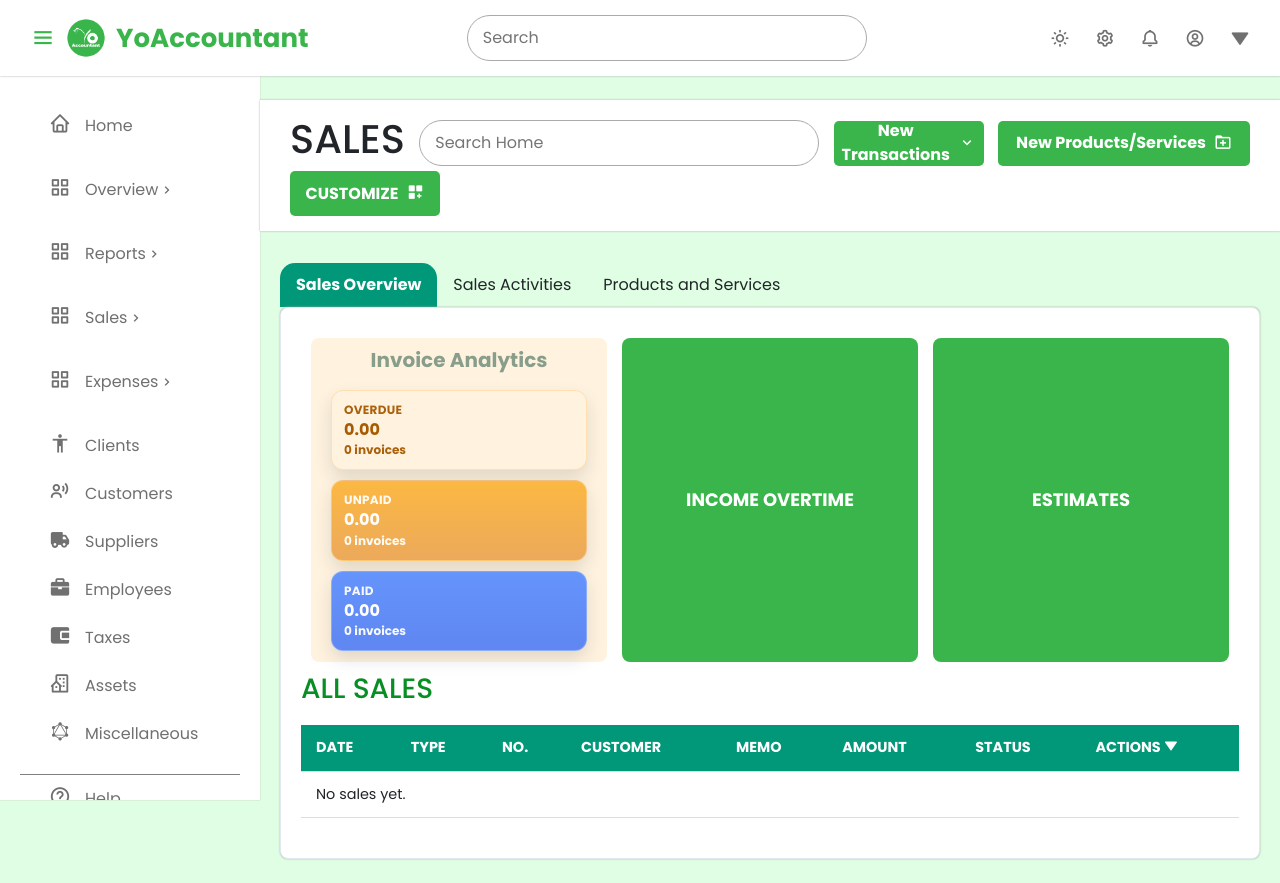
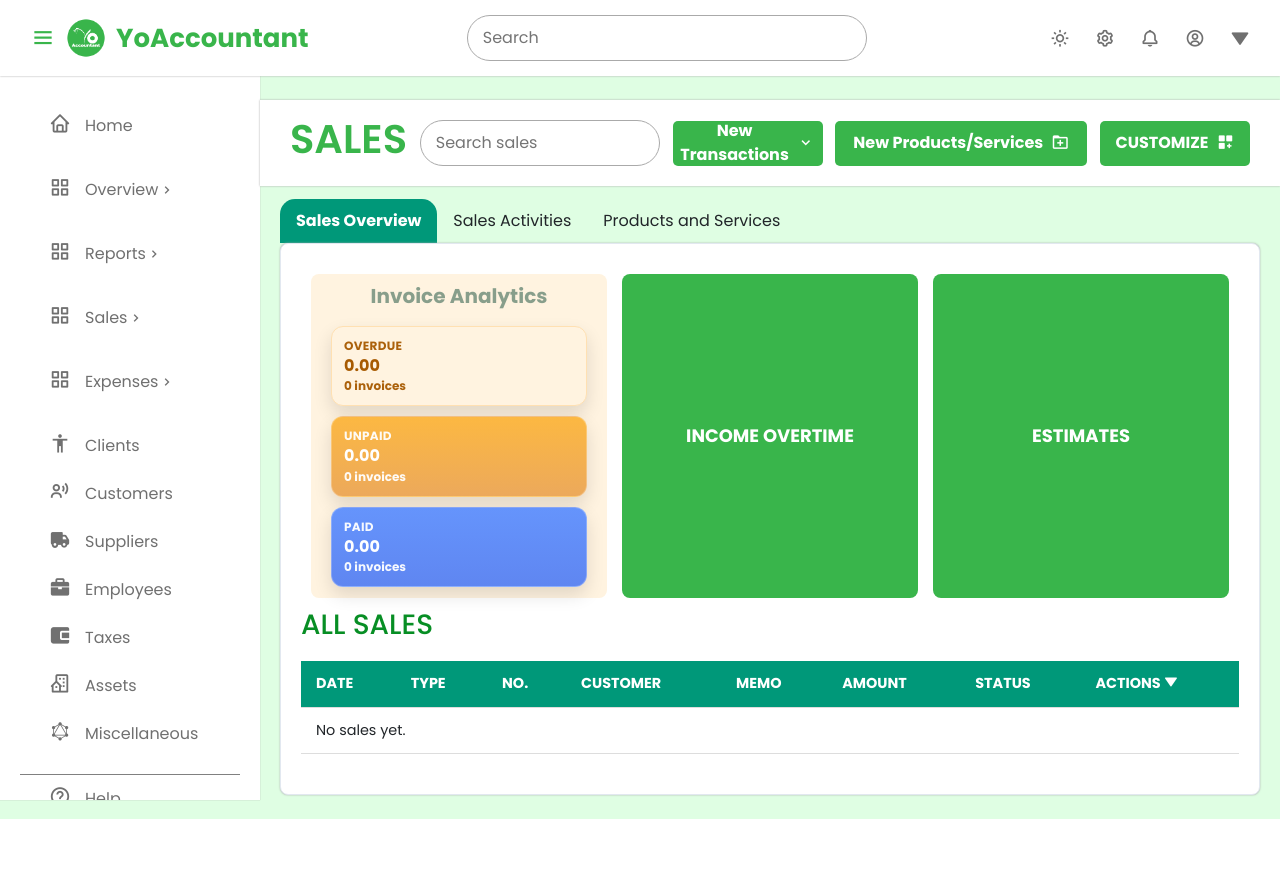
Before and after one commit to iacreations/sowa-accountants, a Django app: page /sales/sales/ in a window 1280 px wide. After the commit the page ends 819 px from the top, so only its background shows below. Run offline with Django 5.2, Linux system fonts and the light colour scheme; data that the repository does not hold is empty.

Commit message:
UI design

```diff
--- a/sales/templates/Sales.html
+++ b/sales/templates/Sales.html
@@ -69,9 +69,9 @@
 {% include 'includes/sidebar.html' %}
 <a href="{% url 'sales:payments_list' %}">Payments list</a>
     <div class="action" id="action">
-      <h1>SALES</h1>
-      <div class="search_bar" id="search">
-        <input type="text" placeholder="Search Home" />
+      <h1 style="color: #39B54B; font-weight: 600;">SALES</h1>
+      <div class="search_bar" id="search" style="width: 25%;">
+        <input type="text" placeholder="Search sales" />
       </div>
       <div class="dropdown-wrapper">
         <button class="button">
@@ -99,10 +99,8 @@
             <i class='bx bxs-customize' ></i>
           </span>
         </button>
-
-
     </div>
-    <div class="main_body" id="body">
+    <div class="main_body" id="body" style="margin-top: 12%;">
       <div class="tabs" id="tab">
         <input type="radio" class="tabs_radio" name="tabs-example" id="tab1" checked>
         <label for="tab1" class="tabs_label">Sales Overview</label>
--- a/sales/templates/receipt_print.html
+++ b/sales/templates/receipt_print.html
@@ -99,7 +99,7 @@
           <th>Description</th>
           <th class="num">Qty</th>
           <th class="num">Rate</th>
-          <th class="num">Line Total</th>
+          <th class="num">Amount</th>
         </tr>
       </thead>
       <tbody>
--- a/sowaf/templates/Clients.html
+++ b/sowaf/templates/Clients.html
@@ -49,8 +49,8 @@
 </style>
 {% include 'includes/sidebar.html' %}
     <div class="action" id="action">
-      <h1>CLIENTS</h1>
-      <div class="search_bar" id="search">
+      <h1 style="color: #39B54B; font-weight: 600;">CLIENTS</h1>
+      <div class="search_bar" id="search" style="width: 20%;">
         <input type="text" placeholder="Search Clients" />
       </div>
 
@@ -90,7 +90,7 @@
           </span>
         </button>
     </div>
-    <div class="main_body" id="main">
+    <div class="main_body" id="main" style="margin-top: 13%;">
       <table class="content-table">
         <thead>
           <tr>
--- a/sowaf/templates/Home.html
+++ b/sowaf/templates/Home.html
@@ -196,8 +196,8 @@
 </style>
 {% include 'includes/sidebar.html' %}
     <div class="action" id="action">
-      <h1>HOME</h1>
-      <div class="search_bar" id="search">
+      <h1 style="color: #39B54B; font-weight: 600;">HOME</h1>
+      <div class="search_bar" id="search"  style="width: 25%;">
         <input type="text" placeholder="Search Home" />
       </div>
         <button class="button">
```
Also changed, not shown: accounts/views.py (+8 -4 lines).
